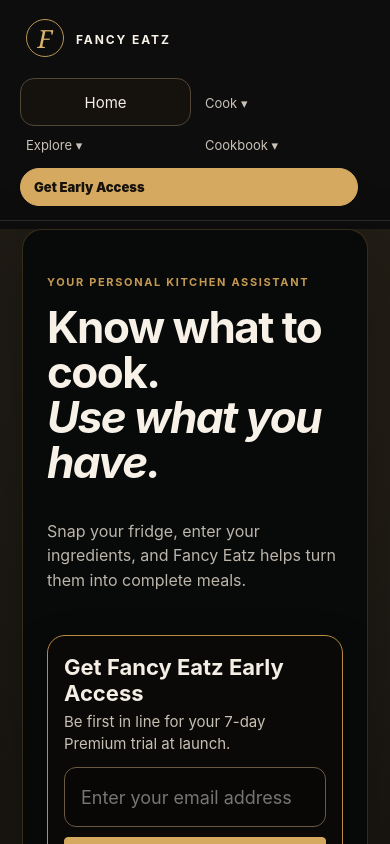
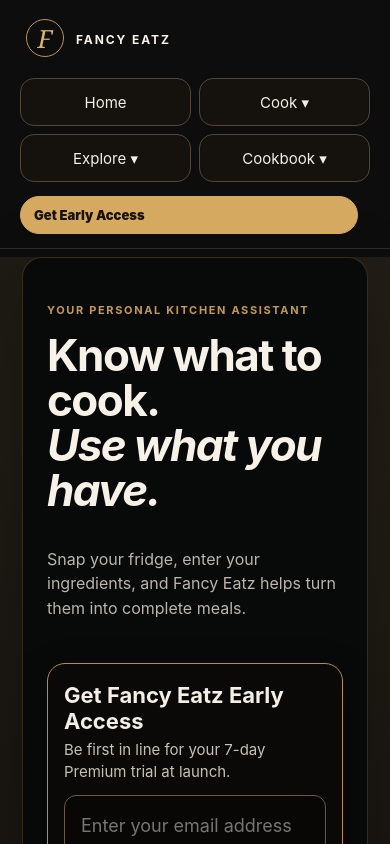
Before and after one commit to Camlito/Fancy-Eatz, a React (Vite) app: page / in a window 390 px wide. Shown: the top 844 px of the page. Built offline with nearby package versions, Linux system fonts and the light colour scheme.

Commit message:
Style controlled mobile navigation menus

```diff
--- a/src/index.css
+++ b/src/index.css
@@ -842,3 +842,12 @@ footer p {
   }
   .nav-menu button{box-sizing:border-box!important;overflow:hidden!important;text-overflow:ellipsis!important;white-space:normal!important;text-align:left!important;padding:14px 16px!important}
 }
+
+.nav-trigger{border:0;background:transparent;color:#c9c2b8;cursor:pointer;font-size:13px;padding:10px 12px;border-radius:7px}.nav-trigger.active{color:#17120c;background:#d5aa60}
+@media(max-width:800px){
+ .main-nav>.nav-dropdown{position:relative!important;min-width:0!important}
+ .main-nav>.nav-dropdown>.nav-trigger{width:100%!important;min-height:48px!important;font-size:15px!important;color:#f4eee5!important;background:#15120e!important;border:1px solid #514638!important;border-radius:14px!important;touch-action:manipulation!important}
+ .main-nav>.nav-dropdown>.nav-trigger.active{background:#d5aa60!important;color:#17120c!important}
+ .main-nav>.nav-dropdown>.nav-menu{position:absolute!important;top:calc(100% + 6px)!important;left:0!important;right:auto!important;width:calc(200% + 8px)!important;max-width:calc(100vw - 32px)!important;z-index:999999!important}
+ .main-nav>.nav-dropdown:nth-child(3)>.nav-menu,.main-nav>.nav-dropdown:nth-child(4)>.nav-menu{left:auto!important;right:0!important}
+}
```
